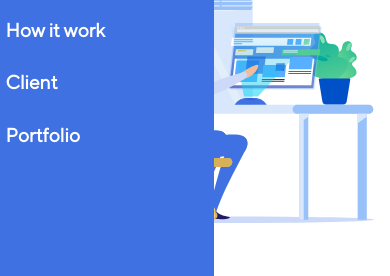
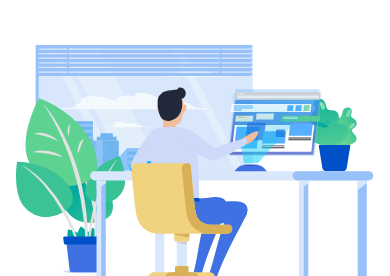
Before and after one commit to fatmeeshafiee/host-project.github.io, a plain HTML site: page index.html in a window 390 px wide. Shown: the part 118-394 px from the top of the page. Drawn offline with Linux system fonts and the light colour scheme.

Commit message:
edit css

```diff
--- a/app.css
+++ b/app.css
@@ -616,19 +616,7 @@ input,button{
     .header-icon{
         display: block;
     }
-    .menu{
-       /* display: none;*/
-        position: fixed;
-        top: 0;
-        left: -256;
-        bottom: 0;
-        width: 16rem;
-        flex-direction: column;
-        padding: 2rem 3rem;
-        background: rgb(63 113 226);
-        transition: 0.7s all ;
-        margin: 0;
-    }
+
     .menu-link{
         margin-bottom: 2rem;
         font-size: 1.2rem;
```
